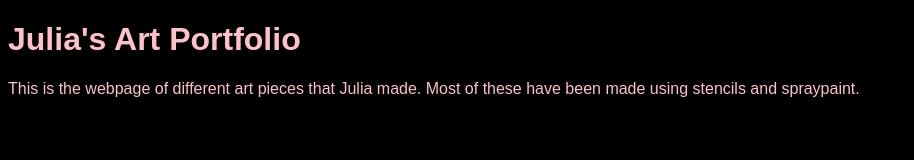
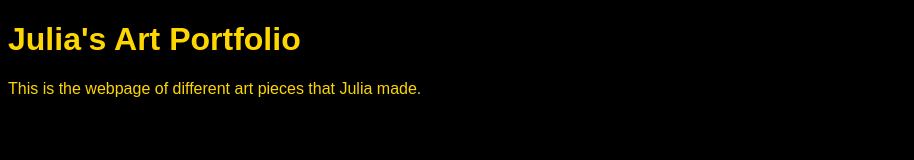
Before and after one commit to juliasmadja/juliasmadja.github.io, a plain HTML site: page unit_1/index.html in a window 1280 px wide. Shown: the whole page, without its empty margins (0-914 px from the left). Drawn offline with Linux system fonts and the light colour scheme.

Commit message:
Revert "Color Changes"
This reverts commit 61f53a0b4e0c40ad556441c7061fa53a033a2eef.

```diff
--- a/unit_1/css/style.css
+++ b/unit_1/css/style.css
@@ -3,6 +3,6 @@ body{
 
 }
 h1,p{
-	color: pink;
+	color: gold;
 	font-family: Arial, sans-serif;
 }
--- a/unit_1/index.html
+++ b/unit_1/index.html
@@ -6,6 +6,6 @@
 	</head>
 	<body>
 		<h1>Julia's Art Portfolio</h1>
-		<p>This is the webpage of different art pieces that Julia made. Most of these have been made using stencils and spraypaint.</p>
+		<p>This is the webpage of different art pieces that Julia made.</p>
 	</body>
 </html>
```
